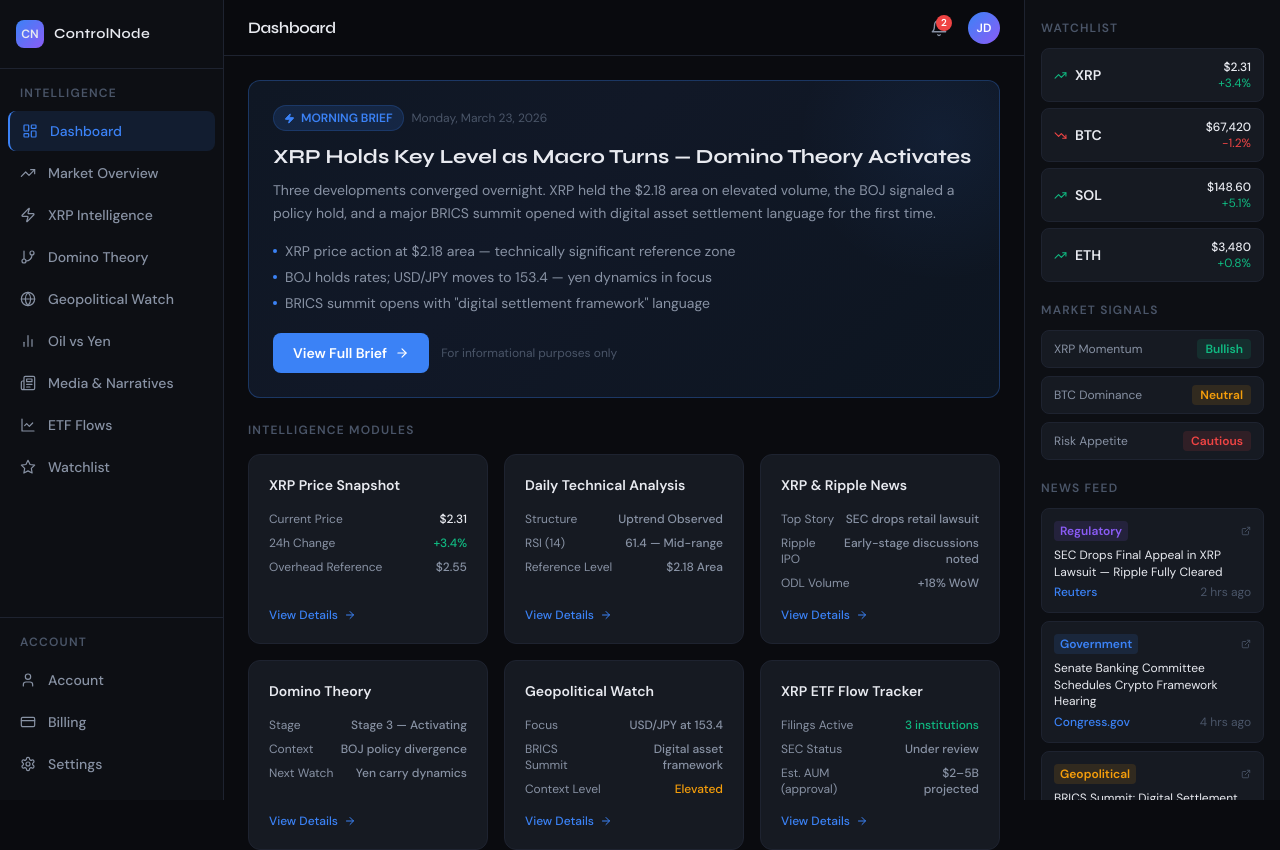
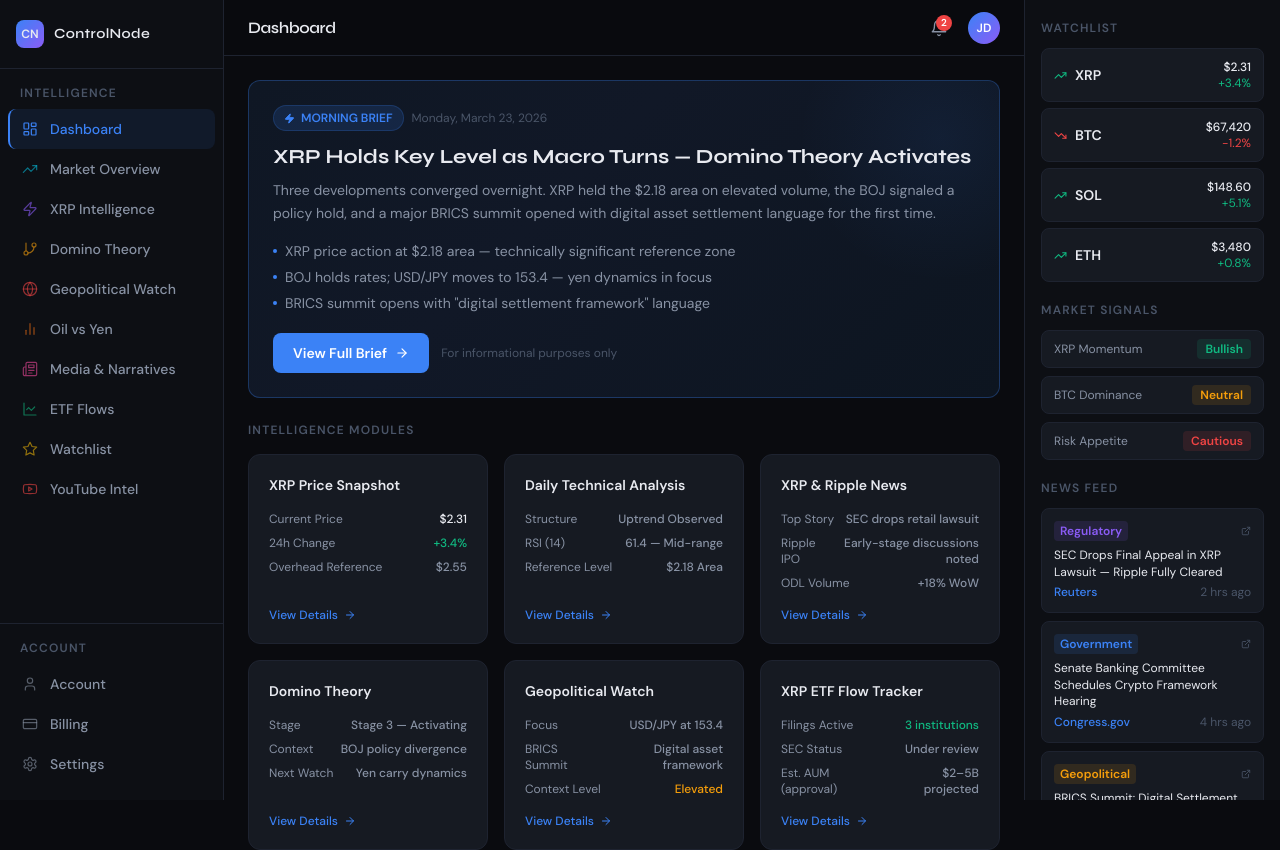
Before and after one commit to leadkastos/controlnode, a React (Vite) app: page / in a window 1280 px wide. Shown: the top 850 px of the page. Built offline with nearby package versions, Linux system fonts and the light colour scheme.

Commit message:
Update Sidebar.jsx

```diff
--- a/src/components/Sidebar.jsx
+++ b/src/components/Sidebar.jsx
@@ -3,25 +3,26 @@ import { NavLink, useLocation } from 'react-router-dom'
 import {
   LayoutDashboard, TrendingUp, Zap, GitBranch, Globe,
   BarChart2, Newspaper, LineChart, Star, User, CreditCard,
-  Settings, Menu, X
+  Settings, Menu, X, Youtube
 } from 'lucide-react'
 
 const mainNav = [
-  { label: 'Dashboard', icon: LayoutDashboard, path: '/' },
-  { label: 'Market Overview', icon: TrendingUp, path: '/market-overview' },
-  { label: 'XRP Intelligence', icon: Zap, path: '/xrp-intelligence' },
-  { label: 'Domino Theory', icon: GitBranch, path: '/domino-theory' },
-  { label: 'Geopolitical Watch', icon: Globe, path: '/geopolitical-watch' },
-  { label: 'Oil vs Yen', icon: BarChart2, path: '/oil-vs-yen' },
-  { label: 'Media & Narratives', icon: Newspaper, path: '/media-narratives' },
-  { label: 'ETF Flows', icon: LineChart, path: '/etf-flows' },
-  { label: 'Watchlist', icon: Star, path: '/watchlist' },
+  { label: 'Dashboard', icon: LayoutDashboard, path: '/', color: '#3b82f6' },
+  { label: 'Market Overview', icon: TrendingUp, path: '/market-overview', color: '#06b6d4' },
+  { label: 'XRP Intelligence', icon: Zap, path: '/xrp-intelligence', color: '#8b5cf6' },
+  { label: 'Domino Theory', icon: GitBranch, path: '/domino-theory', color: '#f59e0b' },
+  { label: 'Geopolitical Watch', icon: Globe, path: '/geopolitical-watch', color: '#ef4444' },
+  { label: 'Oil vs Yen', icon: BarChart2, path: '/oil-vs-yen', color: '#f97316' },
+  { label: 'Media & Narratives', icon: Newspaper, path: '/media-narratives', color: '#ec4899' },
+  { label: 'ETF Flows', icon: LineChart, path: '/etf-flows', color: '#10b981' },
+  { label: 'Watchlist', icon: Star, path: '/watchlist', color: '#eab308' },
+  { label: 'YouTube Intel', icon: Youtube, path: '/youtube-intel', color: '#ef4444' },
 ]
 
 const bottomNav = [
-  { label: 'Account', icon: User, path: '/account' },
-  { label: 'Billing', icon: CreditCard, path: '/billing' },
-  { label: 'Settings', icon: Settings, path: '/settings' },
+  { label: 'Account', icon: User, path: '/account', color: '#8892a4' },
+  { label: 'Billing', icon: CreditCard, path: '/billing', color: '#8892a4' },
+  { label: 'Settings', icon: Settings, path: '/settings', color: '#8892a4' },
 ]
 
 function NavItem({ item, onClose }) {
@@ -33,11 +34,24 @@ function NavItem({ item, onClose }) {
   return (
     <NavLink
       to={item.path}
-      className={`sidebar-item ${isActive ? 'active' : ''}`}
       onClick={onClose}
+      style={{ textDecoration: 'none' }}
     >
-      <item.icon size={16} strokeWidth={1.8} />
-      <span>{item.label}</span>
+      <div
+        className="flex items-center gap-3 px-3 py-2.5 rounded-lg text-sm font-medium transition-all duration-150 cursor-pointer"
+        style={{
+          background: isActive ? `${item.color}18` : 'transparent',
+          color: isActive ? item.color : '#8892a4',
+          borderLeft: isActive ? `2px solid ${item.color}` : '2px solid transparent',
+        }}
+      >
+        <item.icon
+          size={16}
+          strokeWidth={1.8}
+          style={{ color: isActive ? item.color : item.color + '99', flexShrink: 0 }}
+        />
+        <span>{item.label}</span>
+      </div>
     </NavLink>
   )
 }
@@ -90,7 +104,6 @@ export default function Sidebar() {
 
   return (
     <>
-      {/* Mobile hamburger */}
       <button
         className="fixed top-3.5 left-4 z-50 p-2 rounded-lg lg:hidden"
         style={{ background: '#161a22', border: '1px solid #1e2330', color: '#e8eaf0' }}
@@ -99,7 +112,6 @@ export default function Sidebar() {
         <Menu size={18} />
       </button>
 
-      {/* Mobile overlay */}
       {mobileOpen && (
         <div
           className="fixed inset-0 z-40 lg:hidden"
@@ -108,7 +120,6 @@ export default function Sidebar() {
         />
       )}
 
-      {/* Mobile drawer */}
       <aside
         className="fixed left-0 top-0 h-screen w-64 flex flex-col z-50 transition-transform duration-300 lg:hidden"
         style={{
@@ -120,7 +131,6 @@ export default function Sidebar() {
         <SidebarContent onClose={() => setMobileOpen(false)} />
       </aside>
 
-      {/* Desktop sidebar */}
       <aside
         className="hidden lg:flex fixed left-0 top-0 h-screen w-56 flex-col z-30"
         style={{ background: '#0d0f14', borderRight: '1px solid #1e2330' }}
```
